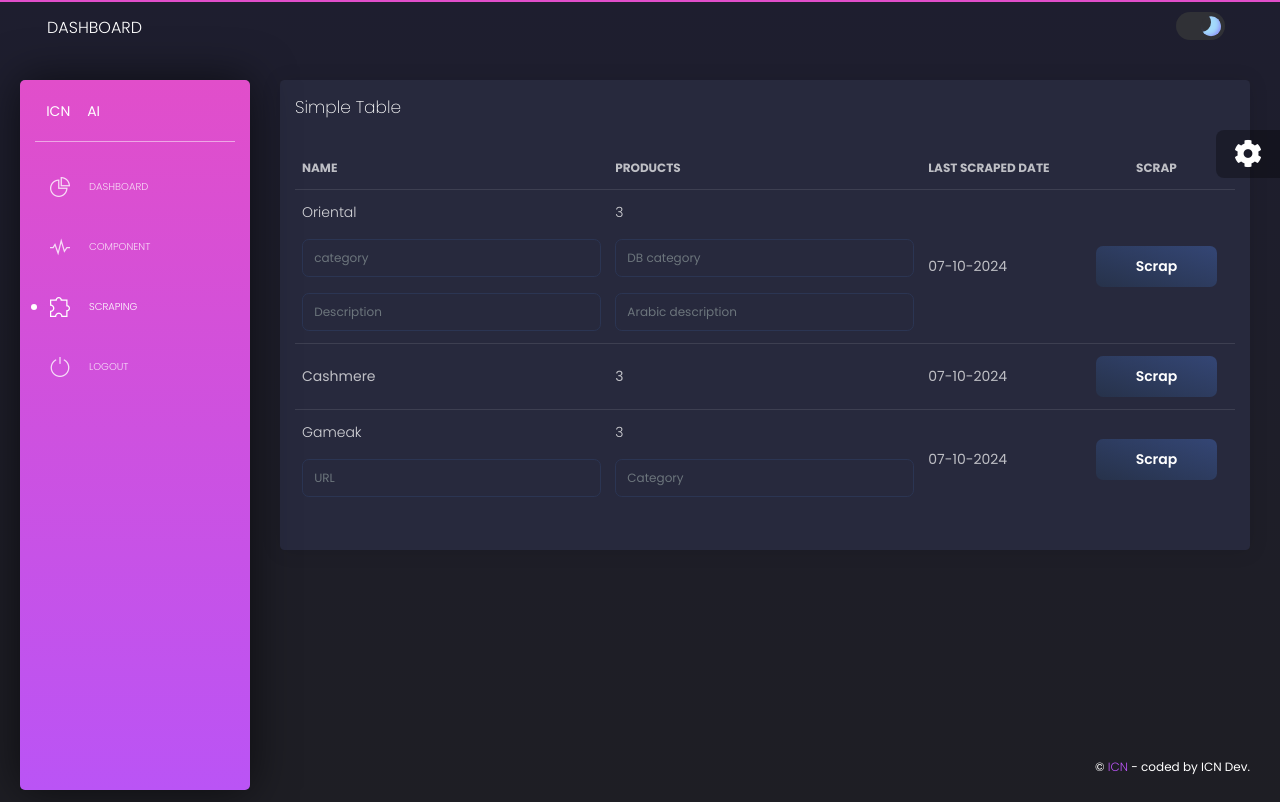
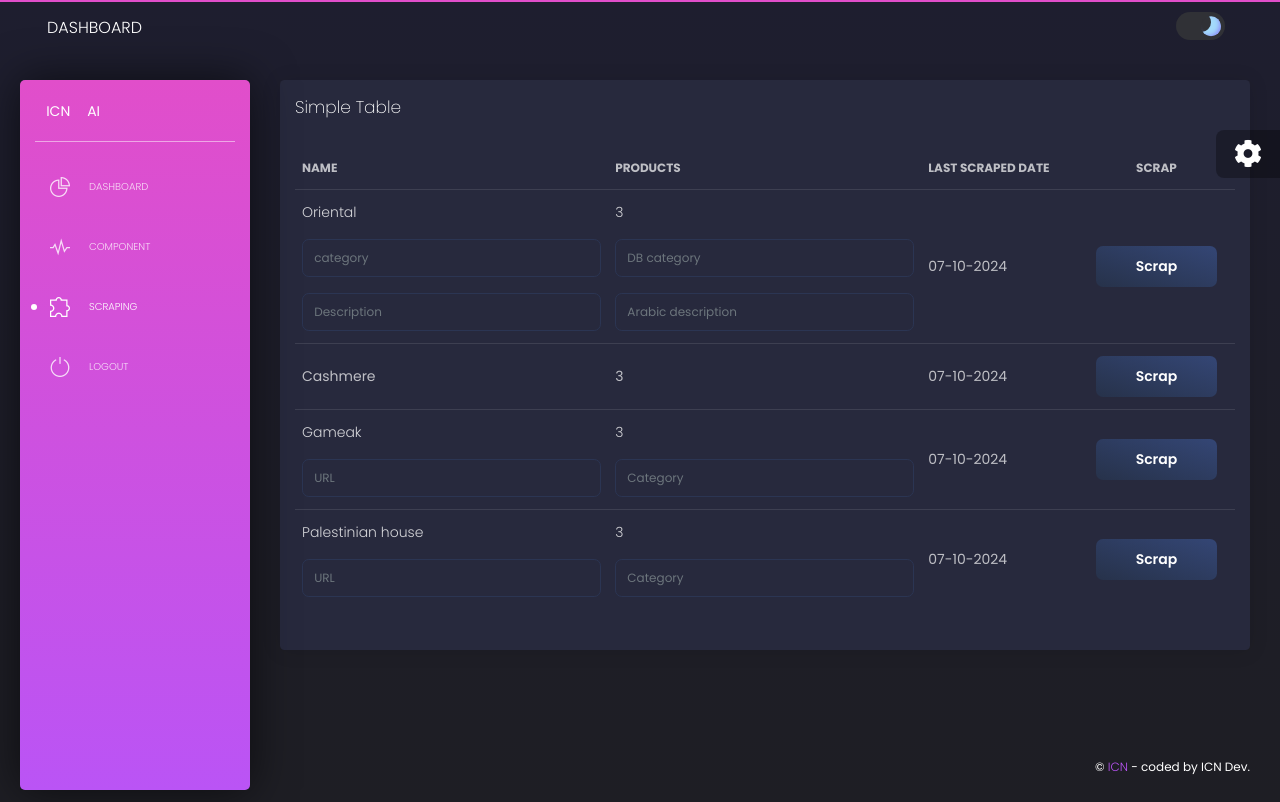
Before and after one commit to khaledsammour/icn_ai, a Django app: page /tables.html in a window 1280 px wide. Run offline with Django 3.2, Linux system fonts and the light colour scheme; some libraries are stand-ins or nearby versions.

Commit message:
palestinian

```diff
--- a/apps/home/urls.py
+++ b/apps/home/urls.py
@@ -5,7 +5,7 @@ Copyright (c) 2019 - present AppSeed.us
 
 from django.urls import path, re_path
 from apps.home import views
-from .views import ScrapView, SecScrapView, GameakScrapView
+from .views import ScrapView, SecScrapView, GameakScrapView, PalestinianScrapView
 
 urlpatterns = [
 
@@ -17,4 +17,5 @@ urlpatterns = [
     path('api/scrap', ScrapView.as_view()),
     path('api/SecScrapView', SecScrapView.as_view()),
     path('api/GameakScrapView', GameakScrapView.as_view()),
+    path('api/PalestinianScrapView', PalestinianScrapView.as_view()),
 ]
--- a/apps/home/views.py
+++ b/apps/home/views.py
@@ -499,6 +499,130 @@ class GameakScrapView(APIView):
         driver.quit()
         return JsonResponse({})
 
+
+class PalestinianScrapView(APIView):
+    def post(self, request, *args, **kwargs):
+        options = Options()
+        driver = Chrome(options=options)
+        driver.maximize_window()
+        url = request.data['url']
+        isExist = True
+        index = 1
+        data = []
+        errors = []
+        hrefs = []
+        while(isExist):
+            driver.get(url+'&page='+str(index))
+            sleep(3)
+            isExist = check_if_exist(driver, ".products-grid .product", "products")
+            elements = driver.find_elements(By.CSS_SELECTOR, ".products-grid .product")
+            for e in elements:
+                if len(e.find_elements(By.CSS_SELECTOR, '.outofstock')) == 0:
+                    hrefs.append(e.find_element(By.CSS_SELECTOR, "a").get_attribute("href"))
+            index = index + 1
+        for href in hrefs:
+            try:
+                driver.get(href)
+                sleep(1)
+                until_visible_click(driver, 'header .open-menu')
+                if len(driver.find_elements(By.XPATH, '//*[contains(@class, "language")]/a[contains(text(),"English")]')) > 0:
+                    until_visible_xpath_click(driver, '//*[contains(@class, "language")]/a[contains(text(),"English")]')
+                    until_visible(driver, '.details_content .details_name')
+                href_res = driver.find_element(By.CSS_SELECTOR, 'html').get_attribute('outerHTML')
+                soup = BeautifulSoup(href_res, 'html.parser')
+                title = soup.select_one('.details_content .details_name').get_text(strip=True)
+
+                # Get the product price
+                price_elem = soup.select_one(
+                    ".details_content .details_price .theprice"
+                )
+                price = price_elem.get_text().strip() if price_elem else ''
+
+                # Get the main image URL
+                main_image_elem = soup.select_one('.slick-track picture img')
+
+                image = getImageUrl(main_image_elem['src']) if main_image_elem else ''
+
+                # Get additional images
+                image_elems = soup.select('.slick-track picture img')
+                images = [getImageUrl(img['src']) for img in image_elems]
+
+                # Get product attributes content
+                description_elem = soup.select_one(
+                    ".details_content .details_text"
+                )
+                product_attributes_content = description_elem.get_text(strip=True) if description_elem else ''
+
+                # Get keywords
+                key_words_elem = soup.select_one("meta[property*='og:title']")
+
+                keyWords = key_words_elem['content'] if key_words_elem else ''
+
+                # Get discount
+                # discount_elem = soup.select_one(".product__price--off > span")
+                # discount = discount_elem.get_text().replace('%', '').strip() if discount_elem and 'hidden' not in soup.select_one(".product__price--off")['class'] else '0'
+
+                # product_attributes_content_json = {}
+
+                # product_attributes = soup.select(".toggle-ellipsis__content > .col:nth-child(3)")
+                # for attr in product_attributes:
+                #     key = attr.select_one("td:nth-child(1)").get_text(strip=True)
+                #     val = attr.select_one("td:nth-child(2)").get_text(strip=True)
+                #     product_attributes_content_json[key] = val
+                until_visible_click(driver, 'header .open-menu')
+                if len(driver.find_elements(By.XPATH, '//*[contains(@class, "language")]/a[contains(text(),"العربية")]')) > 0:
+                    until_visible_xpath_click(driver, '//*[contains(@class, "language")]/a[contains(text(),"العربية")]')
+                    until_visible(driver, '.details_content .details_name')
+                ar_href_res = driver.find_element(By.CSS_SELECTOR, 'html').get_attribute('outerHTML')
+                ar_soup = BeautifulSoup(ar_href_res, 'html.parser')
+                ar_title = ar_soup.select_one('.details_content .details_name').get_text(strip=True)
+                ar_description_elem = ar_soup.select_one(
+                    ".details_content .details_text"
+                )
+                ar_product_attributes_content = ar_description_elem.get_text(strip=True) if description_elem else ''
+                ar_key_words_elem = ar_soup.select_one("meta[property*='og:title']")
+                ar_keyWords = ar_key_words_elem['content'] if ar_key_words_elem else ''
+
+                # Create product dictionary
+                product = {
+                    "Arabic Name": ar_title,
+                    "English Name": title,
+                    "Arabic Description": ar_product_attributes_content if len(ar_product_attributes_content) > 3 else request.data['arabic_description'],
+                    "English Description": product_attributes_content if len(product_attributes_content) > 3 else request.data['description'],
+                    "Category Id": request.data['db_category'],
+                    "Arabic Brand": " ",
+                    "English Brand": " ",
+                    "Unit Price": price,
+                    "Discount Type": "",
+                    "Discount": "",
+                    "Unit": "gram",
+                    "Current Stock": "3",
+                    "Main Image URL": image,
+                    "Photos URLs": str((",").join(images)) if images else image,
+                    "Video Youtube URL": " ",
+                    "English Meta Tags": keyWords.replace('//', ','),
+                    "Arabic Meta Tags": ar_keyWords.replace('//', ','),
+                    "features": '',
+                    "wholesale": "no",
+                    "reference_link": href,
+                }
+                data.append(product)
+            except Exception as e:
+                print(e)
+                errors.append({
+                    "url": href
+                })
+
+        df = pd.DataFrame(data)
+        df.to_excel(request.data['db_category']+'_products.xlsx', index=False)
+
+        err_df = pd.DataFrame(errors)
+        err_df.to_excel('errors.xlsx', index=False)
+
+        driver.quit()
+        return JsonResponse({})
+
+
 class SecScrapView(APIView):
     def post(self, request, *args, **kwargs):
         # id = request.data['id']
--- a/apps/templates/home/tables.html
+++ b/apps/templates/home/tables.html
@@ -88,6 +88,24 @@
                       </button>
                     </td>
                   </tr>
+                  <tr>
+                    <td>
+                      <p>Palestinian house</p>
+                      <input type="text" class="form-control mt-3" placeholder="URL" id="palestinian_url" />
+                    </td>
+                    <td>
+                      <p>3</p>
+                      <input type="text" class="form-control mt-3" placeholder="Category" id="palestinian_db_category" />
+                    </td>
+                    <td>
+                      07-10-2024
+                    </td>
+                    <td class="text-center">
+                      <button type="button" class="btn" onclick="palestinianScrapView()">
+                        Scrap
+                      </button>
+                    </td>
+                  </tr>
                 </tbody>
               </table>
             </div>
@@ -171,5 +189,23 @@ const csrftoken = getCookie('csrftoken');
     .catch(error => console.error("Error:", error));
 
   }
+
+  function palestinianScrapView() {
+    fetch("/api/PalestinianScrapView", {
+      method: "POST",
+      headers: {
+          "Content-Type": "application/json",
+          'X-CSRFToken': csrftoken,
+      },
+      body: JSON.stringify({ id: "1",
+      url: document.getElementById('palestinian_url').value,
+      db_category: document.getElementById('palestinian_db_category').value,
+    })
+    })
+    .then(response => response.json())
+    .then(data => console.log(data))
+    .catch(error => console.error("Error:", error));
+
+  }
 </script>
 {% endblock javascripts %}
```
